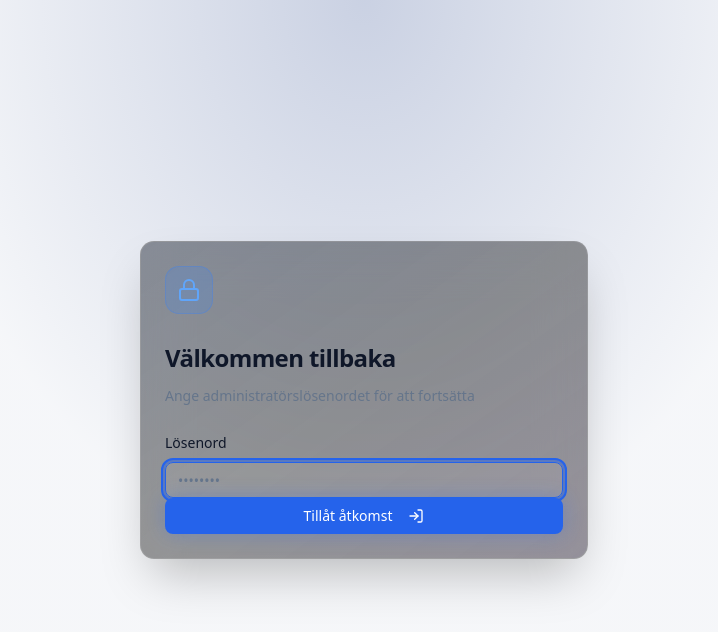
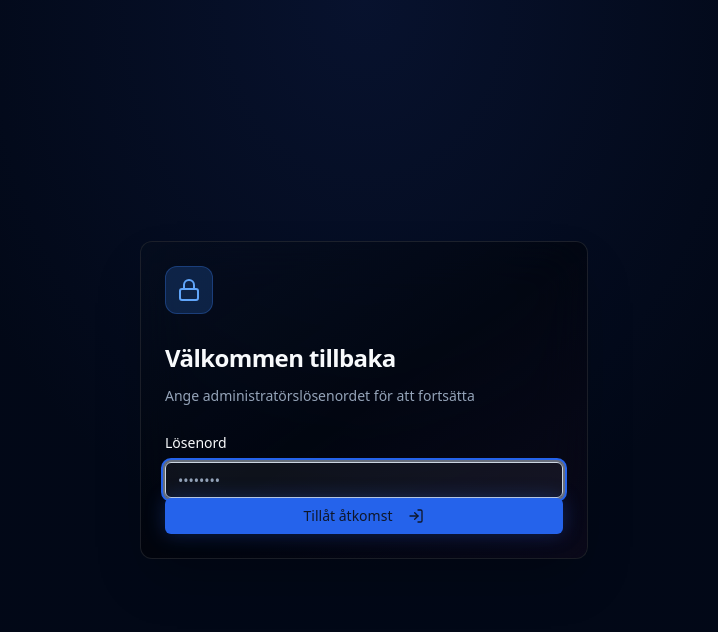
Before and after one commit to wawawee/AnslagSITK, a React (Vite) app: page / in a window 1280 px wide. Shown: the top 632 px of the page, without its empty margins (276-994 px from the left). Built offline with nearby package versions, Linux system fonts and the light colour scheme; no server answers.

Commit message:
style: Force dark mode

```diff
--- a/src/index.css
+++ b/src/index.css
@@ -4,64 +4,26 @@
 
 @layer base {
   :root {
-    --background: 220 25% 97%;
-    --foreground: 222 47% 11%;
-    --card: 0 0% 100%;
-    --card-foreground: 222 47% 11%;
-    --popover: 0 0% 100%;
-    --popover-foreground: 222 47% 11%;
-    --primary: 221 83% 53%;
-    --primary-foreground: 0 0% 100%;
-    --secondary: 210 40% 96%;
-    --secondary-foreground: 222 47% 11%;
-    --muted: 210 40% 96%;
-    --muted-foreground: 215 16% 47%;
-    --accent: 199 89% 48%;
-    --accent-foreground: 0 0% 100%;
-    --destructive: 0 84% 60%;
-    --destructive-foreground: 0 0% 100%;
-    --border: 214 32% 91%;
-    --input: 214 32% 91%;
-    --ring: 221 83% 53%;
-    --radius: 0.625rem;
-    --sidebar-background: 0 0% 98%;
-    --sidebar-foreground: 240 5.3% 26.1%;
-    --sidebar-primary: 221 83% 53%;
-    --sidebar-primary-foreground: 0 0% 100%;
-    --sidebar-accent: 210 40% 96%;
-    --sidebar-accent-foreground: 222 47% 11%;
-    --sidebar-border: 214 32% 91%;
-    --sidebar-ring: 221 83% 53%;
-  }
-
-  .dark {
-    --background: 222 47% 11%;
+    --background: 222.2 84% 4.9%;
     --foreground: 210 40% 98%;
-    --card: 222 47% 14%;
+    --card: 222.2 84% 4.9%;
     --card-foreground: 210 40% 98%;
-    --popover: 222 47% 14%;
+    --popover: 222.2 84% 4.9%;
     --popover-foreground: 210 40% 98%;
-    --primary: 217 91% 60%;
-    --primary-foreground: 222 47% 11%;
-    --secondary: 217 33% 17%;
+    --primary: 210 40% 98%;
+    --primary-foreground: 222.2 47.4% 11.2%;
+    --secondary: 217.2 32.6% 17.5%;
     --secondary-foreground: 210 40% 98%;
-    --muted: 217 33% 17%;
-    --muted-foreground: 215 20% 65%;
-    --accent: 199 89% 48%;
-    --accent-foreground: 0 0% 100%;
-    --destructive: 0 63% 31%;
-    --destructive-foreground: 0 0% 100%;
-    --border: 217 33% 17%;
-    --input: 217 33% 17%;
-    --ring: 224 76% 48%;
-    --sidebar-background: 222 47% 11%;
-    --sidebar-foreground: 210 40% 98%;
-    --sidebar-primary: 217 91% 60%;
-    --sidebar-primary-foreground: 222 47% 11%;
-    --sidebar-accent: 217 33% 17%;
-    --sidebar-accent-foreground: 210 40% 98%;
-    --sidebar-border: 217 33% 17%;
-    --sidebar-ring: 224 76% 48%;
+    --muted: 217.2 32.6% 17.5%;
+    --muted-foreground: 215 20.2% 65.1%;
+    --accent: 217.2 32.6% 17.5%;
+    --accent-foreground: 210 40% 98%;
+    --destructive: 0 62.8% 30.6%;
+    --destructive-foreground: 210 40% 98%;
+    --border: 217.2 32.6% 17.5%;
+    --input: 217.2 32.6% 17.5%;
+    --ring: 212.7 26.8% 83.9%;
+    --radius: 0.5rem;
   }
 }
 
@@ -70,40 +32,6 @@
     @apply border-border;
   }
   body {
-    @apply bg-background text-foreground antialiased;
+    @apply bg-background text-foreground;
   }
 }
-
-@layer utilities {
-  .gradient-text {
-    @apply bg-clip-text text-transparent bg-gradient-to-r from-blue-600 to-cyan-500;
-  }
-
-  .card-hover {
-    @apply transition-all duration-300 hover:shadow-lg hover:-translate-y-1;
-  }
-
-  .animate-pulse-slow {
-    animation: pulse 3s cubic-bezier(0.4, 0, 0.6, 1) infinite;
-  }
-}
-
-/* Custom scrollbar */
-::-webkit-scrollbar {
-  width: 8px;
-  height: 8px;
-}
-
-::-webkit-scrollbar-track {
-  background: hsl(var(--muted));
-  border-radius: 4px;
-}
-
-::-webkit-scrollbar-thumb {
-  background: hsl(var(--muted-foreground) / 0.3);
-  border-radius: 4px;
-}
-
-::-webkit-scrollbar-thumb:hover {
-  background: hsl(var(--muted-foreground) / 0.5);
-}
```
